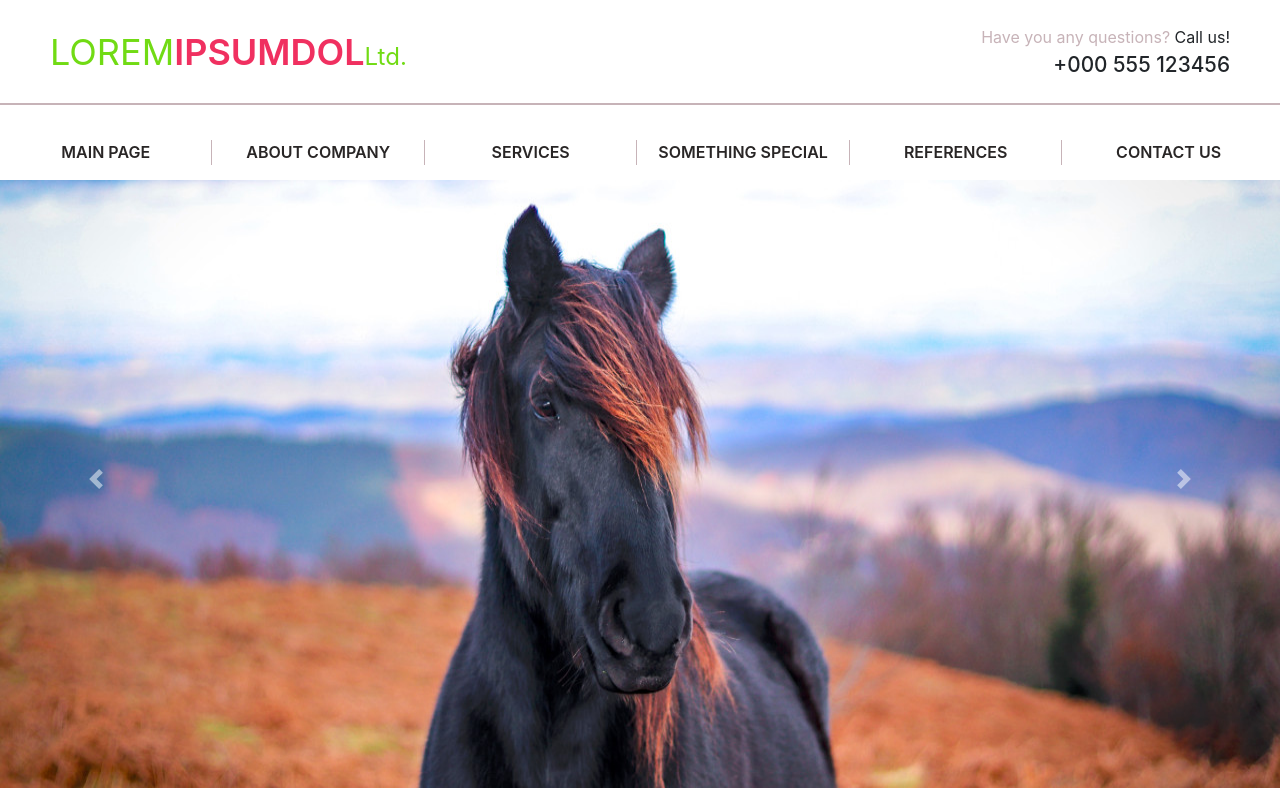
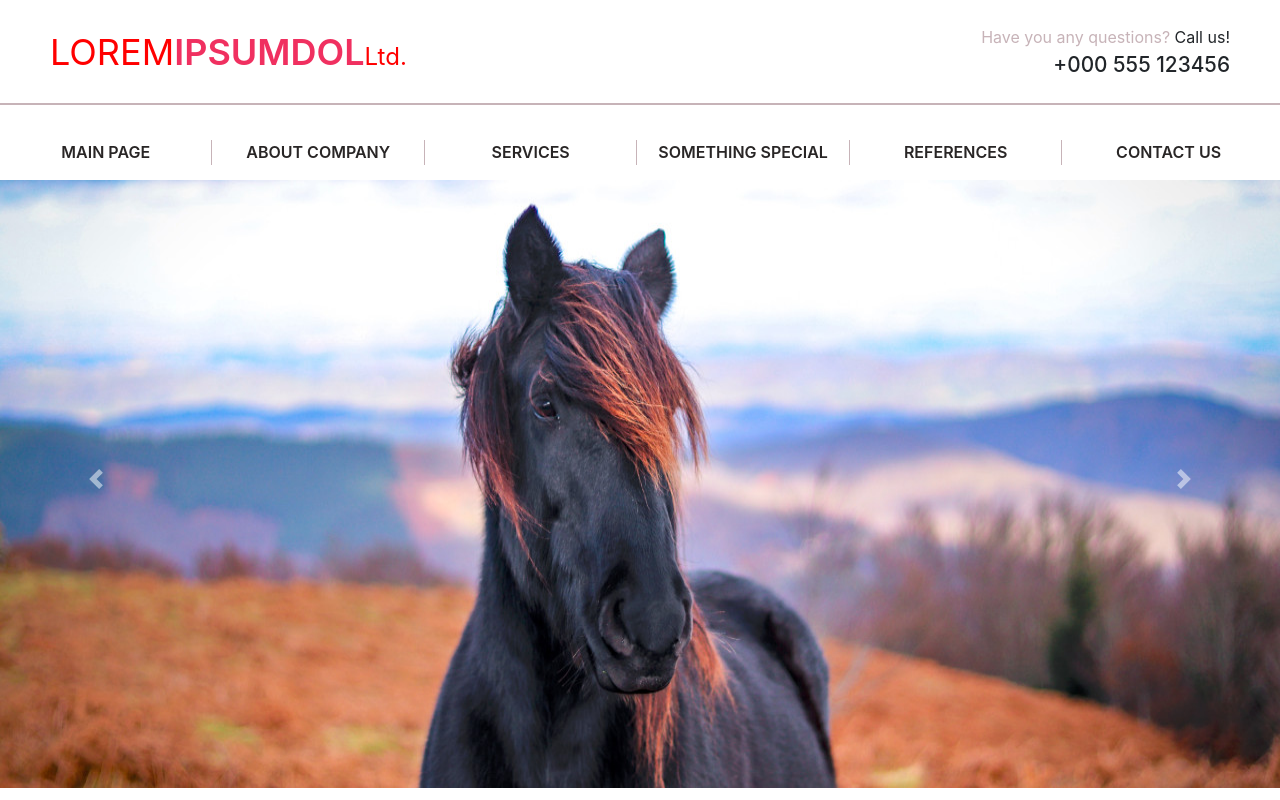
Before and after one commit to AlmedinaBrasnjic/test_1, a plain HTML site: page zadaca2/index.html in a window 1280 px wide. In both pictures the pointer is over the link 228 px from the left and 52 px from the top of the page. Shown: the top 800 px of the page. Drawn offline with nearby package versions, Linux system fonts and the light colour scheme.

Commit message:
promjena boje u redu 19

```diff
--- a/zadaca2/css/style.css
+++ b/zadaca2/css/style.css
@@ -16,7 +16,7 @@
 
 .logo a:hover {
 	text-decoration: none;
-	color: #71db14;
+	color:red;
 }
 
 .logo a> span {
```
